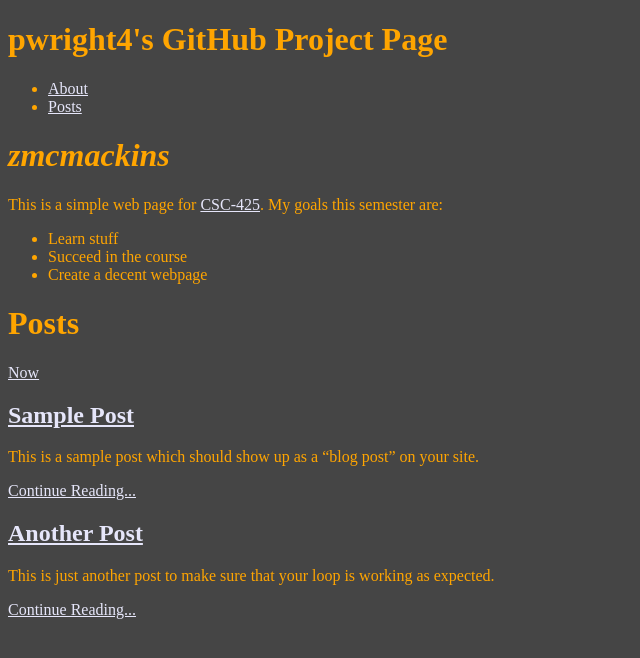
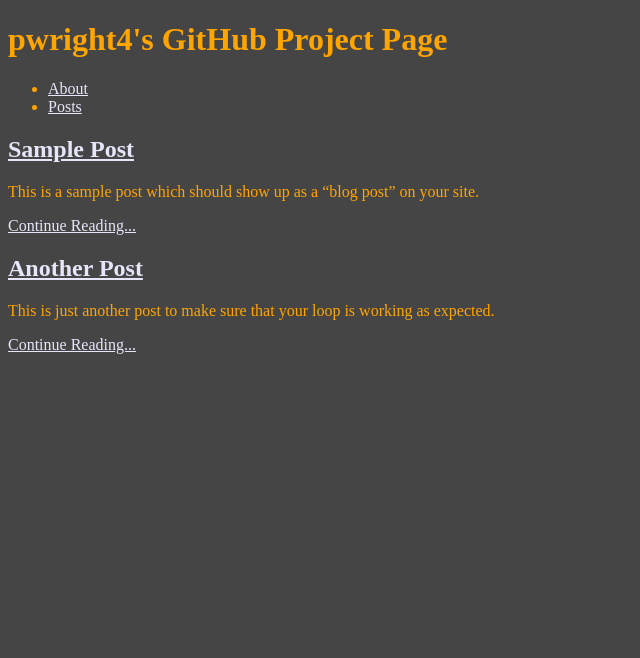
Before and after one commit to zmcmackins/zmcmackins.github.io, a Jekyll site: the page built from index.html, in a window 1280 px wide. Shown: the top 658 px of the page, without its empty margins (0-640 px from the left). Built offline with Jekyll 4.4.1, drawn with Linux system fonts in a browser that asks for light colours.

Commit message:
Update index.html

```diff
--- a/index.html
+++ b/index.html
@@ -2,18 +2,6 @@
 title: zmcmackins
 layout: main
 ---
-<h1><b><i>zmcmackins</i></b></h1>
-<p>
-  This is a simple web page for <a href="https://msucsis.github.io/csc425/">CSC-425</a>.  My goals this semester are:
-  <ul>
-    <li>Learn stuff</li>
-    <li>Succeed in the course</li>
-    <li>Create a decent webpage</li>
-  </ul>
-</p>
-<h1><b>Posts</b></h1>
-<p>
-  <a href="{{site.baseurl}}now.html">Now<a>
 {%for post in site.posts%}
 <article>
 <h2>
@@ -27,4 +15,3 @@
   <p><a href="{{site.baseurl}}{{post.url}}">Continue Reading...</a></p>
 </article>
 {%endfor%}
-</p>
```
Lines whose indentation alone changed are shown as unchanged.
